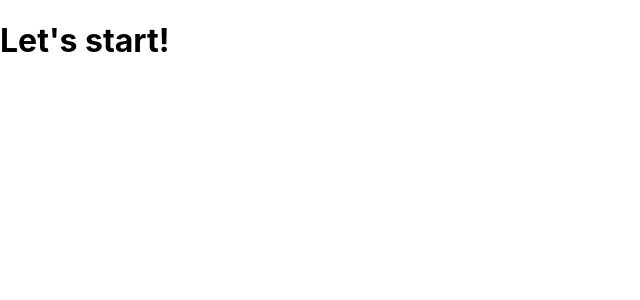
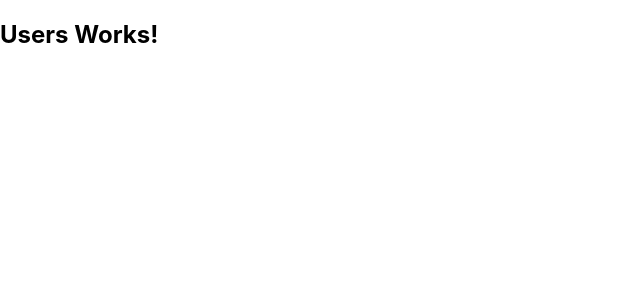
Before and after one commit to drink-freshwater/frontend-reactjs, a React (Create React App) app: page / in a window 1280 px wide. Shown: the top 300 px of the page, without its empty margins (0-640 px from the left). Built offline with nearby package versions, Linux system fonts and the light colour scheme.

Commit message:
route-dom berhasil

```diff
--- a/package.json
+++ b/package.json
@@ -8,7 +8,9 @@
     "@testing-library/user-event": "^13.5.0",
     "react": "^17.0.2",
     "react-dom": "^17.0.2",
+    "react-router-dom": "6.2.2",
     "react-scripts": "^5.0.0",
+    "source-map-resolve": "^0.6.0",
     "web-vitals": "^2.1.4"
   },
   "scripts": {
--- a/src/App.js
+++ b/src/App.js
@@ -1,7 +1,14 @@
-import "./App.css";
+import { BrowserRouter as Router, Route, Routes } from "react-router-dom";
+import Users from "./user/pages/Users";
 
-function App() {
-  return <h1>Let's start!</h1>;
-}
+const App = () => {
+  return (
+    <Router>
+      <Routes>
+        <Route path="/" element={<Users />} />
+      </Routes>
+    </Router>
+  );
+};
 
 export default App;
--- a/src/index.js
+++ b/src/index.js
@@ -1,17 +1,7 @@
 import React from 'react';
 import ReactDOM from 'react-dom';
+
 import './index.css';
 import App from './App';
-import reportWebVitals from './reportWebVitals';
 
-ReactDOM.render(
-  <React.StrictMode>
-    <App />
-  </React.StrictMode>,
-  document.getElementById('root')
-);
-
-// If you want to start measuring performance in your app, pass a function
-// to log results (for example: reportWebVitals(console.log))
-// or send to an analytics endpoint. Learn more: https://bit.ly/CRA-vitals
-reportWebVitals();
+ReactDOM.render(<App />, document.getElementById('root'));
--- /dev/null
+++ b/src/user/pages/Users.js
@@ -0,0 +1,7 @@
+import React from "react";
+
+const Users = () => {
+  return <h2>Users Works!</h2>;
+};
+
+export default Users;
```
